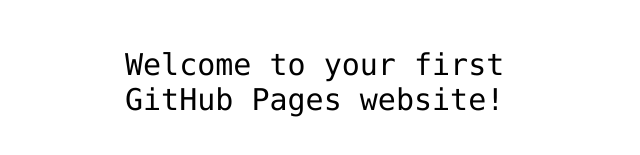
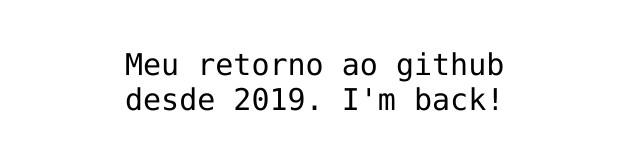
Before and after one commit to SydneyMadope/hello-world, a plain HTML site: page index.html in a window 1280 px wide. Shown: the part 341-496 px from the top of the page, without its empty margins (315-955 px from the left). Drawn offline with Linux system fonts and the light colour scheme.

Commit message:
Primeiro commit index.html

```diff
--- a/index.html
+++ b/index.html
@@ -12,7 +12,7 @@
 <img src="https://octodex.github.com/images/daftpunktocat-thomas.gif" id="octocat" alt="octocat-gif" />
 
 <!-- Change this code here by copy and pasting your template on line 15 -->
-<p>Welcome to your first GitHub Pages website!</p>
+<p>Meu retorno ao github desde 2019. I'm back!</p>
 
 </body>
 </html>
```
